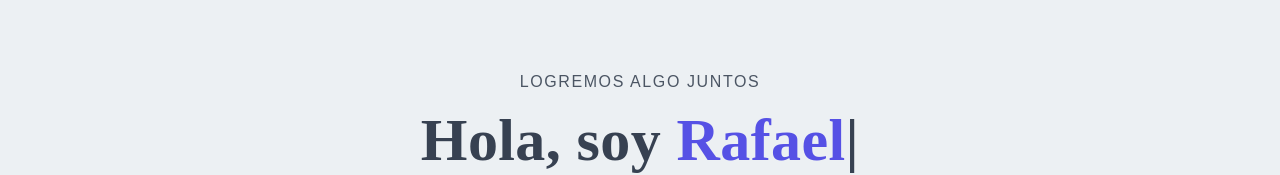
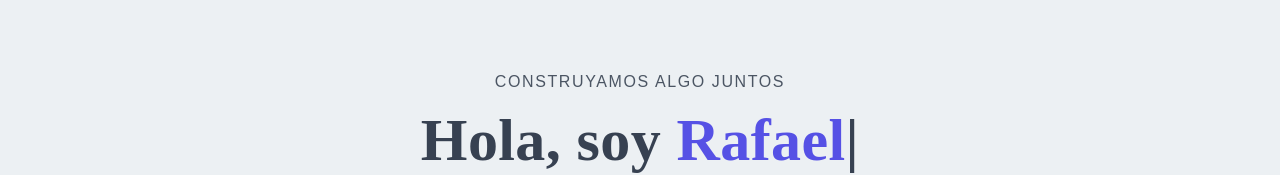
Before and after one commit to RafaMojica/Portfolio-Rafael-Mojica, a Next.js app: page / in a window 1280 px wide. Shown: the part 140-315 px from the top of the page. Built offline with nearby package versions, Linux system fonts and the light colour scheme.

Commit message:
FIX: Cambio de mensaje inicial

```diff
--- a/components/Start.jsx
+++ b/components/Start.jsx
@@ -35,7 +35,7 @@ const Start = () => {
     <div id="start" className="w-full h-screen text-center">
       <div className="relative max-w-[1240px] w-full h-full mx-auto p-2 flex justify-center items-center">
         <div>
-          <p className="uppercase text-sm sm:text-base tracking-widest text-gray600">Logremos algo juntos</p>
+          <p className="uppercase text-sm sm:text-base tracking-widest text-gray600">Construyamos algo juntos</p>
           <h1 className="py-4 text-gray700">Hola, soy <span id="name" className="text-secondary"></span></h1>
           <h1 className="py-2 text-gray700">Full-Stack Web Developer</h1>
           <p className="py-4 text-gray600 sm:max-w-[70%] m-auto text-sm sm:text-lg">
```
